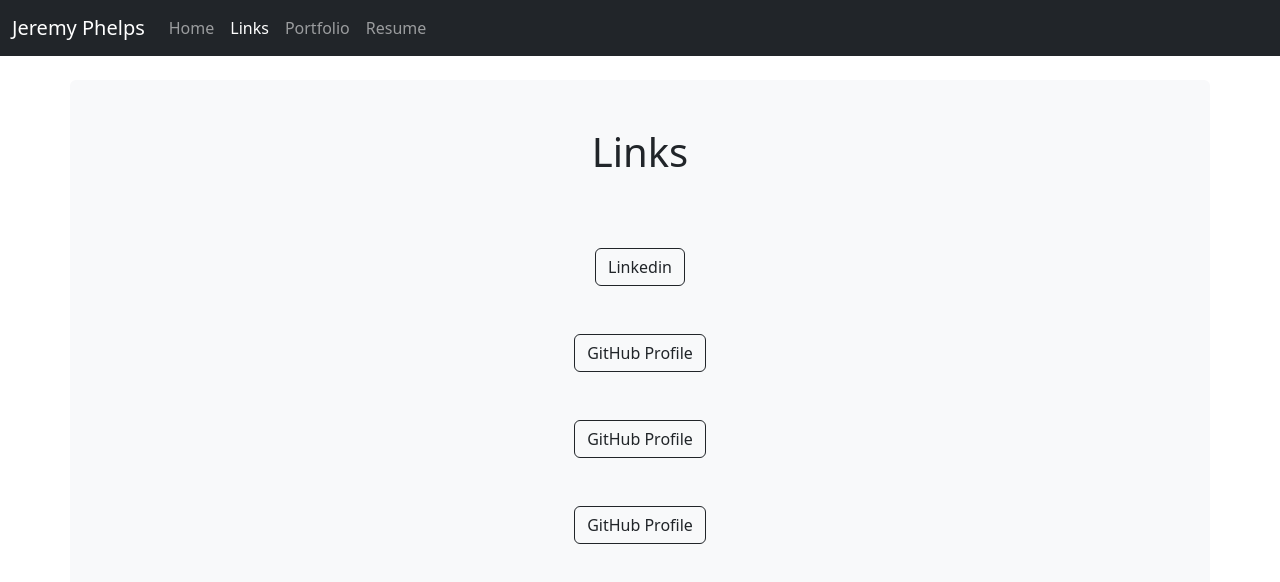
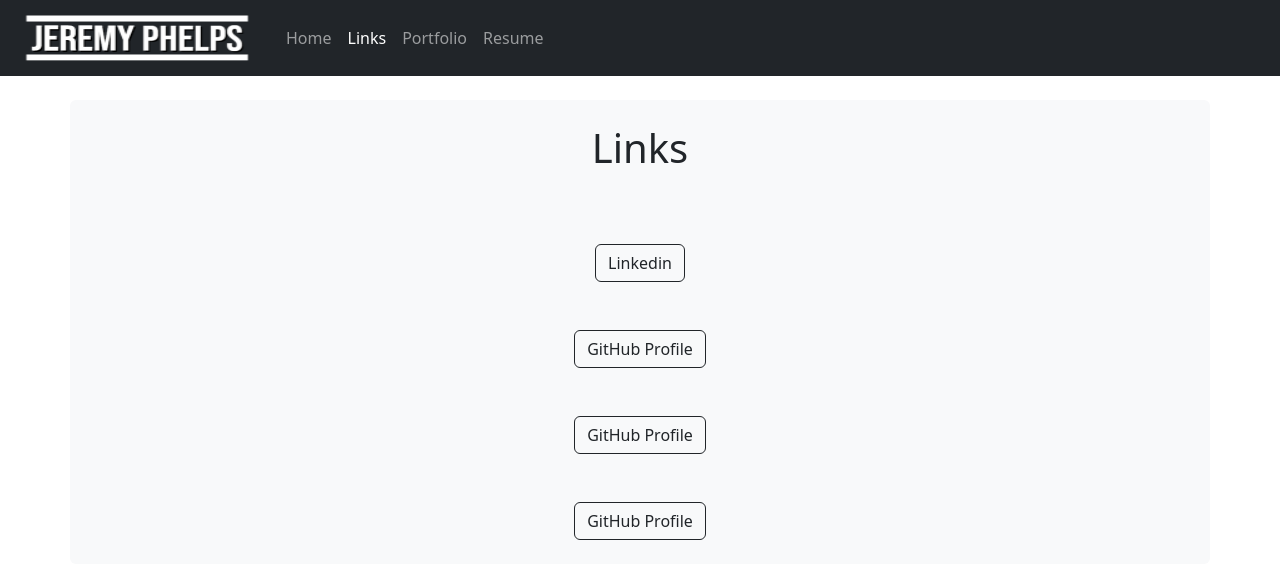
Before and after one commit to ResistanceDown/ResistanceDown.github.io, a plain HTML site: page links.html in a window 1280 px wide. Drawn offline with nearby package versions, Linux system fonts and the light colour scheme.

Commit message:
updated logo

```diff
--- a/links.html
+++ b/links.html
@@ -8,7 +8,9 @@
     <body>
         <nav class="navbar navbar-expand-md navbar-dark bg-dark mb-4">
             <div class="container-fluid">
-            <a class="navbar-brand" href="#">Jeremy Phelps</a>
+                <a class="navbar-brand" href="#">
+                    <img src="img/github-navbar-img.png" width="250" height="50" alt="">
+                </a>
             <button class="navbar-toggler" type="button" data-bs-toggle="collapse" data-bs-target="#navbarCollapse" aria-controls="navbarCollapse" aria-expanded="false" aria-label="Toggle navigation">
                 <span class="navbar-toggler-icon"></span>
             </button>
@@ -31,7 +33,7 @@
             </div>
         </nav>
 
-        <main class="container bg-light p-5 rounded">
+        <main class="container bg-light p-4 rounded">
             <div>
                 <h1 class="d-flex justify-content-center mb-5">Links</h1>
                 <div class="d-flex justify-content-center">
```
Also changed, not shown: index.html (+0 -1 lines).
